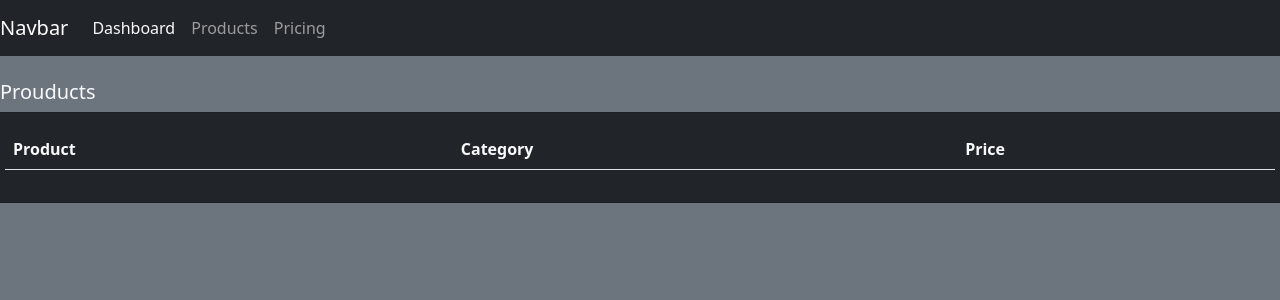
After one commit to Tobiwashi/Trackify, a Django app: template accounts/templates/accounts/products.html in a window 1280 px wide. The commit adds this page. Shown: the top 300 px of the page. Run offline with Django 4.2, Linux system fonts and the light colour scheme; the template is opened without the code that fills it, so the values that code supplies are empty.

Commit message:
further foundation

```diff
--- a/accounts/templates/accounts/dashboard.html
+++ b/accounts/templates/accounts/dashboard.html
@@ -1,12 +1,14 @@
 {% extends 'accounts/main.html' %}
 
 {% block content%}
+
+{% include 'accounts/status.html'%}
 
 <div class="row">
     <div class="col-md-5">
         <h5>Customers:</h5>
         <hr>
-        <div class="card card-body bg-secondary text">
+        <div class="card card-body bg-dark text">
             <a class="btn btn-success btn-sm btn-block" href="">Create Customer
             </a>
             <table class="table table-sm text-light">
@@ -23,7 +25,7 @@
     <div class="col-md-7">
         <h5>Last 5 Orders</h5>
         <hr>
-        <div class="card card-body bg-secondary text">
+        <div class="card card-body bg-dark text">
             <a class="btn btn-success btn-sm btn-block" href="">Create Order</a>
             <table class="table table-sm text-light">
                 <tr>
--- a/accounts/templates/accounts/main.html
+++ b/accounts/templates/accounts/main.html
@@ -15,7 +15,7 @@
     <title>Trackify</title>
 </head>
 
-<body class="bg-dark text-light">
+<body class="bg-secondary text-light">
     {% include 'accounts/navbar.html'%}
 
     {% block content %}
--- a/accounts/templates/accounts/navbar.html
+++ b/accounts/templates/accounts/navbar.html
@@ -1,4 +1,4 @@
-<nav class="navbar navbar-expand-lg navbar-secondary bg-secondary">
+<nav class="navbar navbar-expand-lg navbar-dark bg-dark">
     <a class="navbar-brand link-light" href="#">Navbar</a>
     <button class="navbar-toggler" type="button" data-bs-toggle="collapse" data-bs-target="#navbarNavAltMarkup"
         aria-controls="navbarNavAltMarkup" aria-expanded="false" aria-label="Toggle navigation">
@@ -6,9 +6,9 @@
     </button>
     <div class="collapse navbar-collapse" id="navbarNavAltMarkup">
         <div class="navbar-nav">
-            <a class="nav-item nav-link active text-light link-light" href="#">Dashboard<span
+            <a class="nav-item nav-link active text-light link-light" href="/">Dashboard<span
                     class="sr-only"></span></a>
-            <a class="nav-item nav-link link-light" href="#">Products</a>
+            <a class="nav-item nav-link link-light" href="/products">Products</a>
             <a class="nav-item nav-link link-light" href="#">Pricing</a>
         </div>
     </div>
--- /dev/null
+++ b/accounts/templates/accounts/products.html
@@ -0,0 +1,22 @@
+{% extends 'accounts/main.html' %}
+
+{% block content%}
+
+<br>
+
+<div class="row">
+    <div class="col-md">
+        <h5>Prouducts</h5>
+    </div>
+    <div class="card card-body bg-dark">
+        <table class="table text-light">
+            <tr>
+                <th>Product</th>
+                <th>Category</th>
+                <th>Price</th>
+            </tr>
+        </table>
+    </div>
+</div>
+
+{% endblock %}
--- a/accounts/urls.py
+++ b/accounts/urls.py
@@ -3,5 +3,5 @@ from . import views
 urlpatterns = [
     path('', views.home),
     path('products/', views.products),
-    path('/customer/', views.customer),
+    path('customer/', views.customer),
 ]
--- a/trackify/urls.py
+++ b/trackify/urls.py
@@ -20,6 +20,4 @@ from django.urls import path, include
 urlpatterns = [
     path('admin/', admin.site.urls),
     path('', include('accounts.urls')),
-    path('products/', include('accounts.urls')),
-    path('customer/', include('accounts.urls')),
 ]
```
Also changed, not shown: accounts/templates/accounts/status.html (added, +43 -0 lines), accounts/templates/products.html (deleted, +0 -7 lines).
